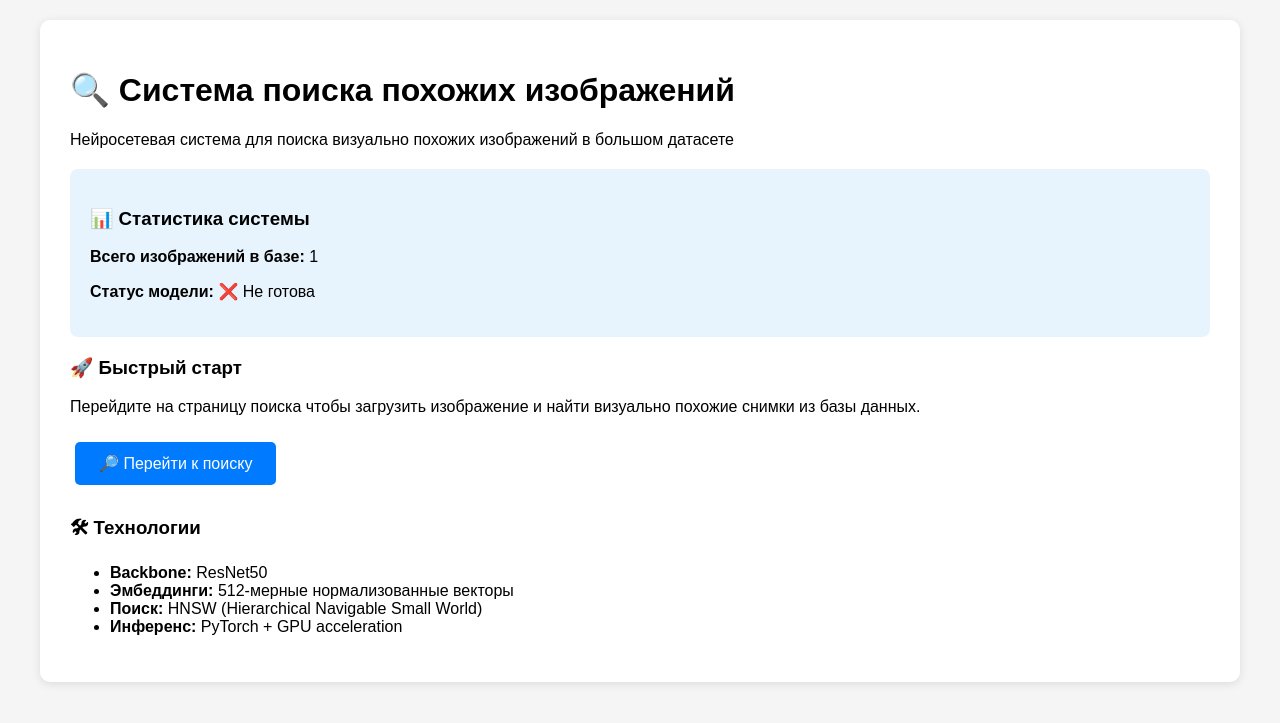
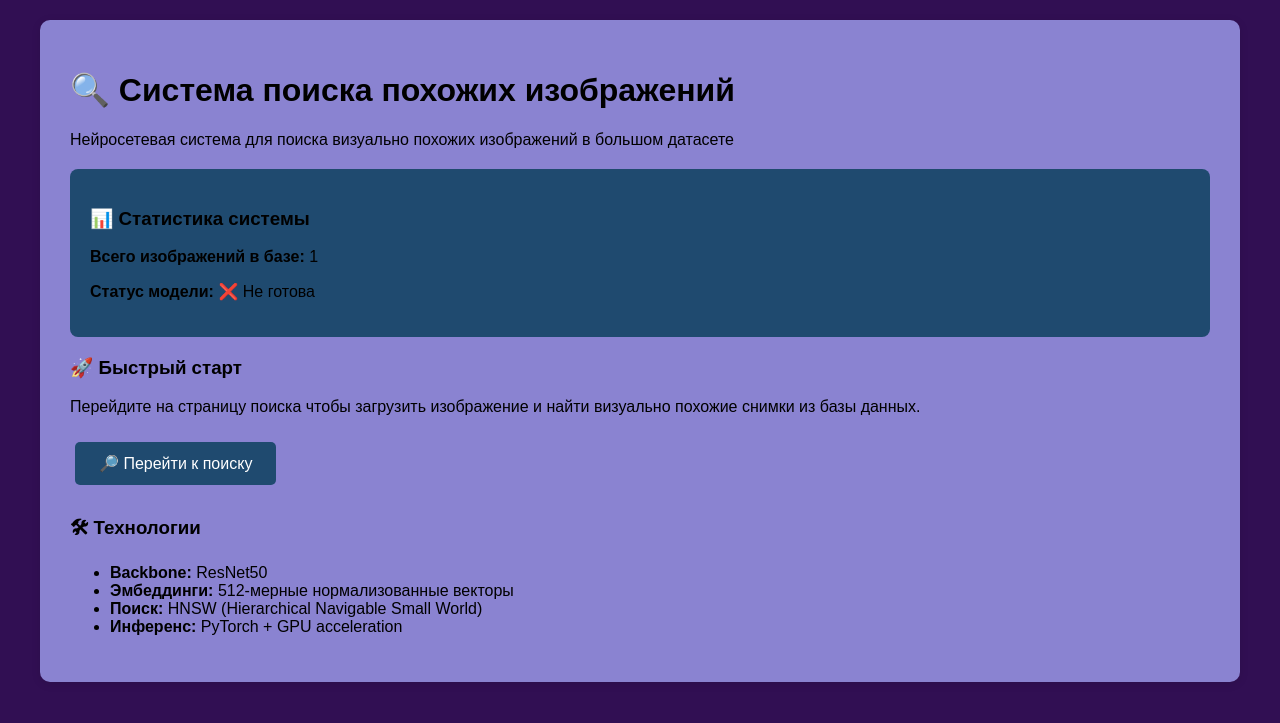
Before and after one commit to OczyDimon/Hakaton2025, a Flask app: template templates/index.html in a window 1280 px wide. Shown: the top 723 px of the page. Run offline with Flask 3, Linux system fonts and the light colour scheme; the template is opened without the code that fills it: most values are stand-ins (such as "Sample title", 1, 10 or a date in 2020).

Commit message:
index.html updated

```diff
--- a/templates/index.html
+++ b/templates/index.html
@@ -10,17 +10,17 @@
             max-width: 1200px;
             margin: 0 auto;
             padding: 20px;
-            background-color: #f5f5f5;
+            background-color: #310F53;
         }
         .header {
-            background: white;
+            background: #8A83D1;
             padding: 30px;
             border-radius: 10px;
             box-shadow: 0 2px 10px rgba(0,0,0,0.1);
             margin-bottom: 20px;
         }
         .stats {
-            background: #e8f4fd;
+            background: #1F4A6F;
             padding: 20px;
             border-radius: 8px;
             margin: 20px 0;
@@ -28,7 +28,7 @@
         .btn {
             display: inline-block;
             padding: 12px 24px;
-            background: #007bff;
+            background: #1F4A6F;
             color: white;
             text-decoration: none;
             border-radius: 5px;
```
